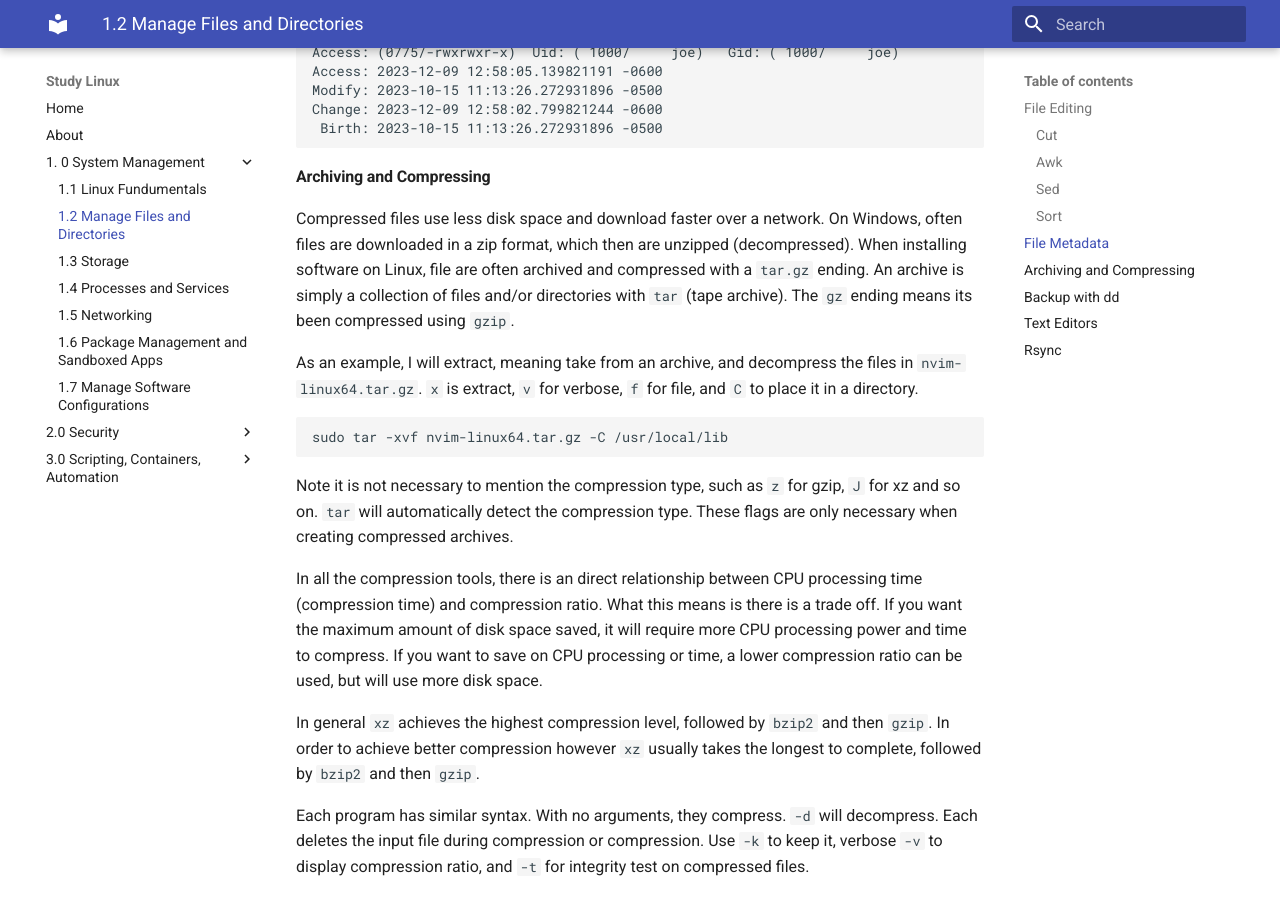
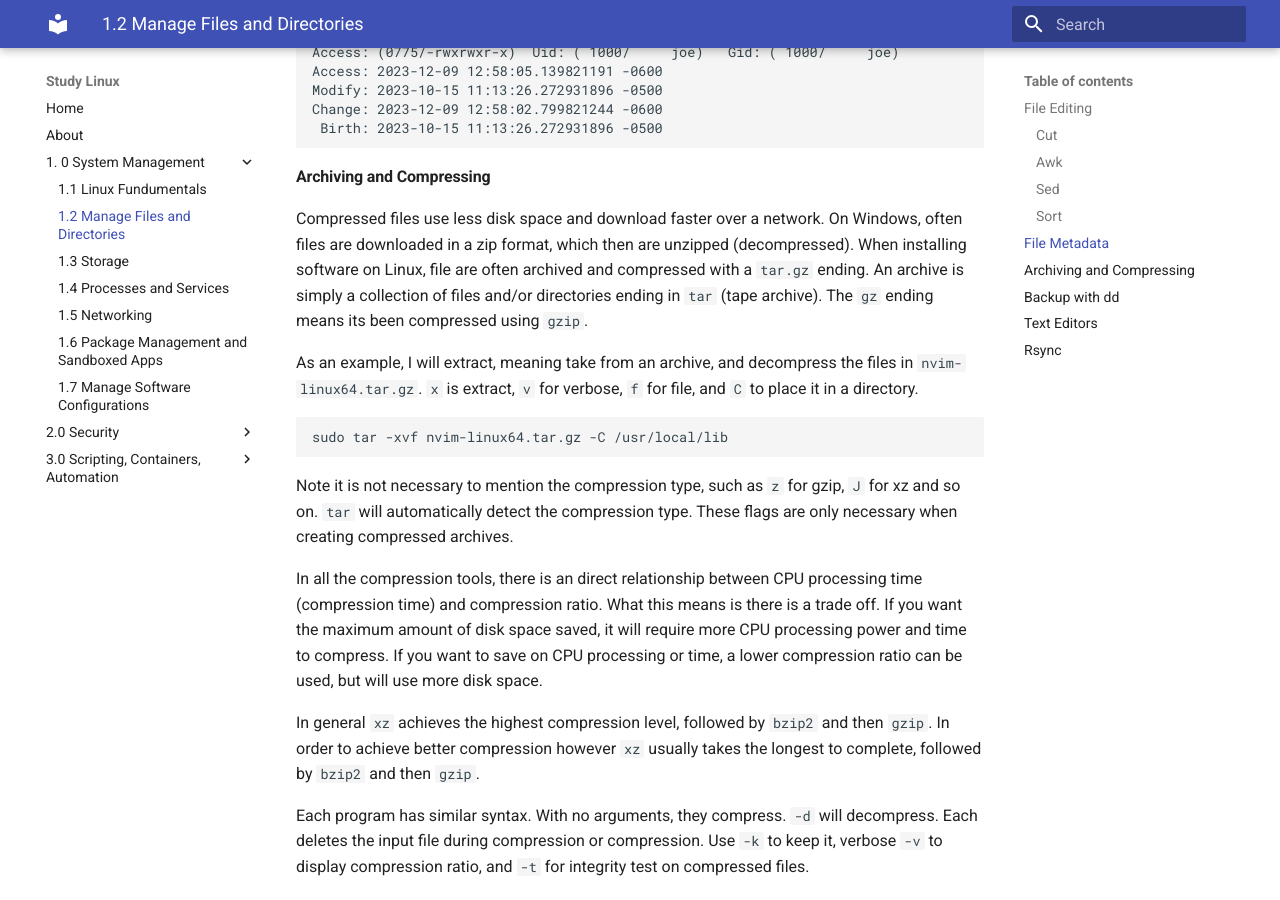
Before and after one commit to Joe-Bulfer/studylinux, an MkDocs documentation site: the page built from docs/1. 0 System Management/1.2 Manage Files and Directories.md, in a window 1280 px wide and 900 px high, scrolled down 5416 px. Built offline with MkDocs 1.6.1 and Material for MkDocs 9.7.7, drawn with Linux system fonts in a browser that asks for light colours.

Commit message:
Update 1.2 Manage Files and Directories.md

````diff
--- a/docs/1. 0 System Management/1.2 Manage Files and Directories.md
+++ b/docs/1. 0 System Management/1.2 Manage Files and Directories.md
@@ -211,7 +211,7 @@ Change: 2023-12-09 12:58:02.799821244 -0600
  Birth: 2023-10-15 11:13:26.272931896 -0500
 ```
 #### Archiving and Compressing
-Compressed files use less disk space and download faster over a network. On Windows, often files are downloaded in a zip format, which then are unzipped (decompressed). When installing software on Linux, file are often archived and compressed with a `tar.gz` ending. An archive is simply a collection of files and/or directories with `tar` (tape archive). The `gz` ending means its been compressed using `gzip`.
+Compressed files use less disk space and download faster over a network. On Windows, often files are downloaded in a zip format, which then are unzipped (decompressed). When installing software on Linux, file are often archived and compressed with a `tar.gz` ending. An archive is simply a collection of files and/or directories ending in `tar` (tape archive). The `gz` ending means its been compressed using `gzip`.
 
 As an example, I will extract, meaning take from an archive, and decompress the files in `nvim-linux64.tar.gz`. `x` is extract, `v` for verbose, `f` for file, and `C` to place it in a directory.
 ```
````
